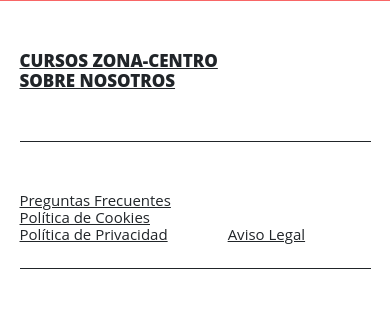
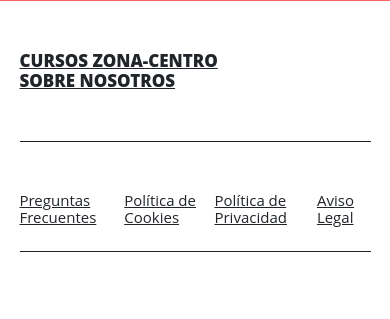
Before and after one commit to MartaMR95/FullStack, a PHP site: page / in a window 390 px wide. Shown: the part 5412-5731 px from the top of the page. After the commit the page ends 5664 px from the top, so only its background shows below. Run offline with PHP 8.4, Linux system fonts and the light colour scheme.

Commit message:
proyectoinicio

```diff
--- a/proyectoinicio/CSS/style.css
+++ b/proyectoinicio/CSS/style.css
@@ -1289,16 +1289,15 @@ content: "texto con pseudoelemento";
 
 }
 
-@media(max-width:768px){
+/* @media(max-width:768px){
+
     .otrosEnlaces {
-       flex-wrap: wrap;
-
+       display: flex;
+       flex-direction: row;
 
     }
 
-
-
-}
+} */
 
 
 .enlacesZona a {
@@ -1320,6 +1319,13 @@ content: "texto con pseudoelemento";
     font-family: var(--fuenteprincipal);
     /* font-weight: 800; */
     font-size: 1.5rem;
+}
+
+
+@media(max-width:768px){
+    .otrosEnlaces a{
+        margin-right: 0;
+    }
 }
 
 
```
